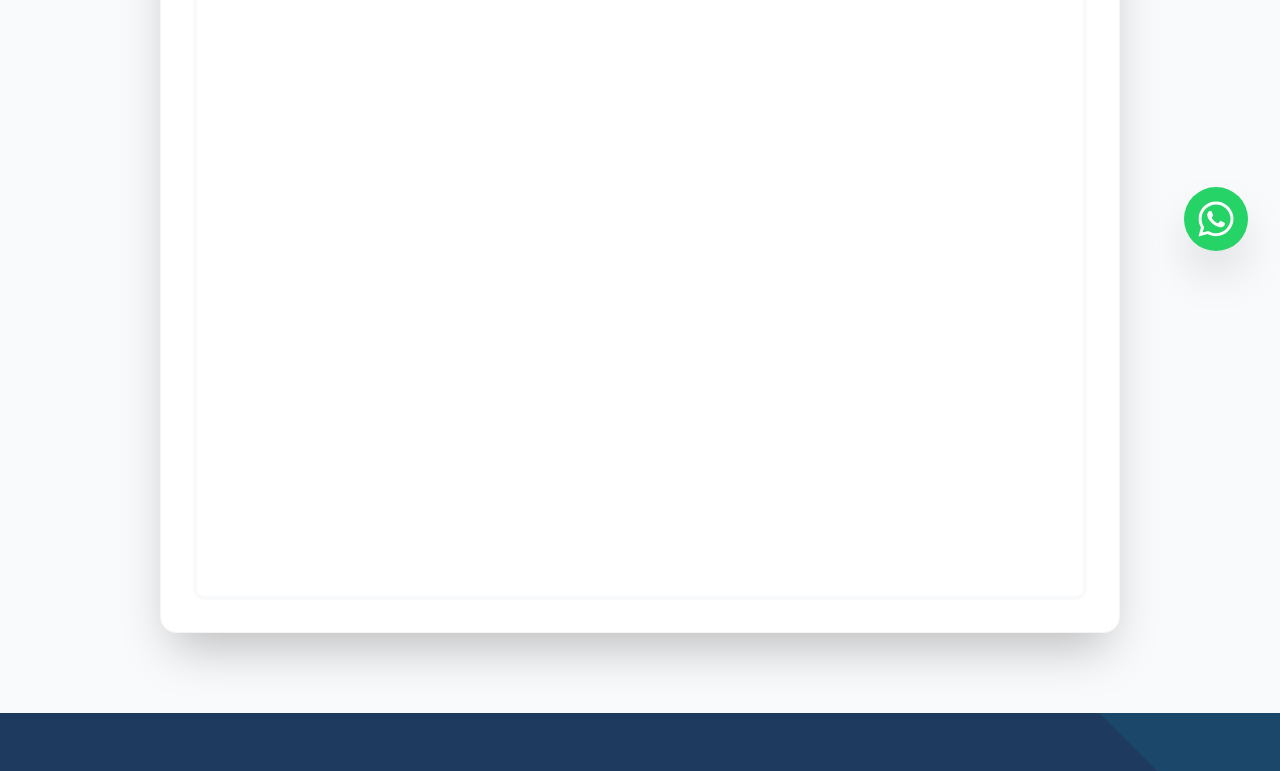
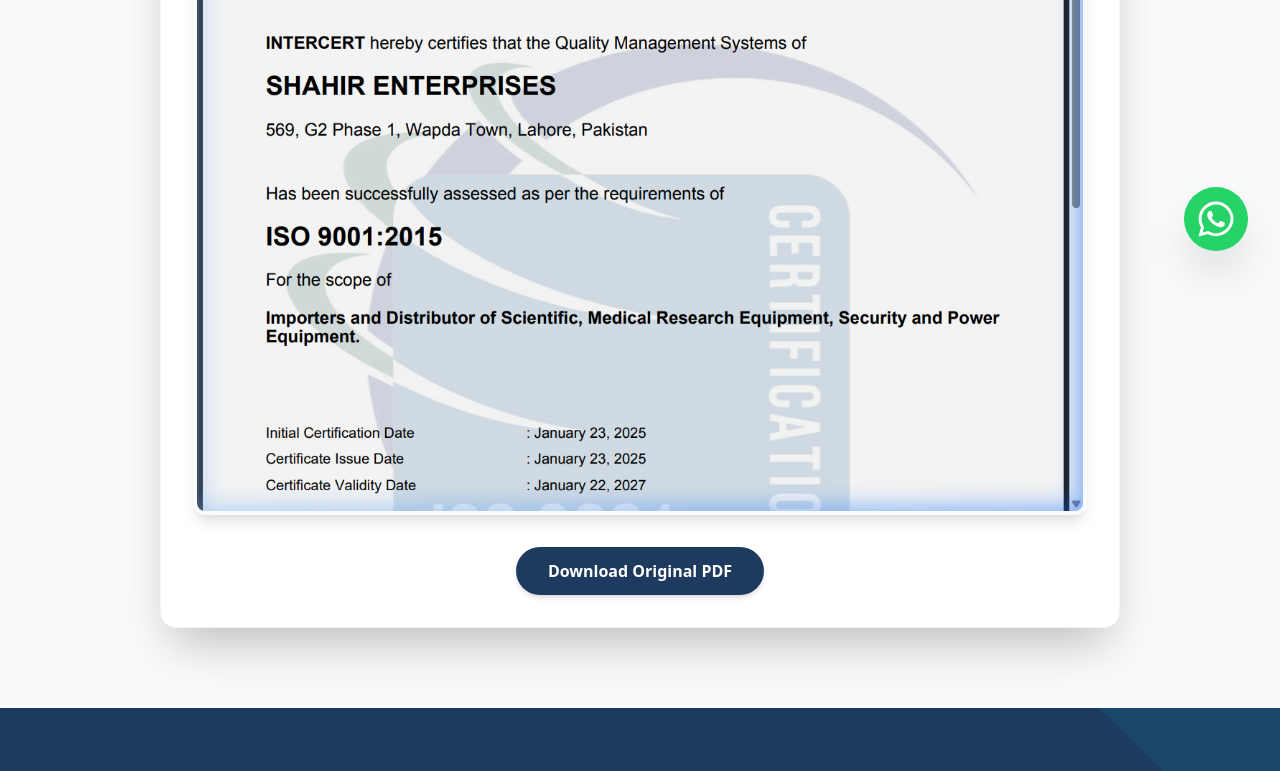
Before and after one commit to muhammadAbubakar390/Shahir-Enterprises, a React (Vite) app: page /certificate in a window 1280 px wide. Shown: the part 517-1288 px from the top of the page. Built offline with nearby package versions, Linux system fonts and the light colour scheme.

Commit message:
Show certificate as clean image to remove PDF viewer UI; added download button

```diff
--- a/src/pages/CertificatePage.tsx
+++ b/src/pages/CertificatePage.tsx
@@ -27,14 +27,22 @@
                         <p className="text-gray-600 mt-2">Official Certification for Shahir Enterprises</p>
                     </div>
 
-                    <div className="relative group overflow-hidden rounded-xl border-4 border-gray-50 h-[800px]">
-                        <iframe
-                            src="/E-COPY-SHAHIR ENTERPRISES-QMS-SA1..pdf"
-                            className="w-full h-full"
-                            title="ISO 9001 Certificate PDF"
+                    <div className="relative group overflow-hidden rounded-xl border-4 border-gray-50 shadow-lg mb-8">
+                        <img
+                            src="/iso-certificate-new.png"
+                            alt="ISO 9001 Certificate"
+                            className="w-full h-auto"
+                        />
+                    </div>
+
+                    <div className="flex justify-center">
+                        <a
+                            href="/E-COPY-SHAHIR ENTERPRISES-QMS-SA1..pdf"
+                            download
+                            className="bg-[#1e3a5f] text-white px-8 py-3 rounded-full font-bold hover:bg-[#00bcd4] transition-colors shadow-md"
                         >
-                            This browser does not support PDFs. Please download the PDF to view it: <a href="/E-COPY-SHAHIR ENTERPRISES-QMS-SA1..pdf">Download PDF</a>
-                        </iframe>
+                            Download Original PDF
+                        </a>
                     </div>
                 </motion.div>
             </div>
```
Also changed, not shown: public/iso-certificate-new.png (added).
